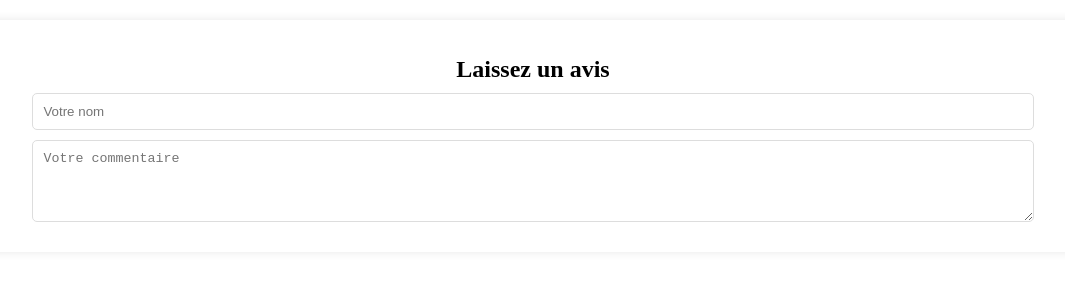
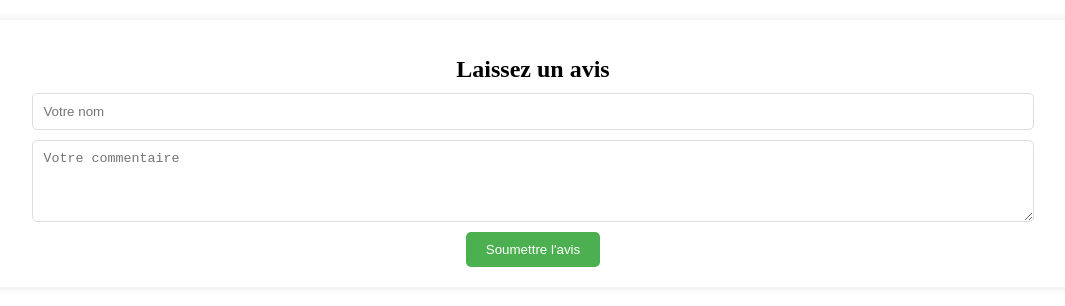
Before and after one commit to Roman30-dev/digitagpro, a plain HTML site: page avis.html in a window 1280 px wide. Shown: the whole page, without its empty margins (107-1172 px from the left). Drawn offline with Linux system fonts and the light colour scheme.

Commit message:
Update avis.html

```diff
--- a/avis.html
+++ b/avis.html
@@ -8,10 +8,14 @@
 <body>
     <div style="text-align: center; padding: 20px; margin: 20px 0; background-color: #fff; box-shadow: 0 0 10px rgba(0,0,0,0.1); border-radius: 10px;">
         <h1 style="font-size: 24px; margin-bottom: 10px;">Laissez un avis</h1>
-        <form style="display: flex; flex-direction: column; align-items: center;" method="POST" action="https://formsubmit.co/your-email@example.com">
+        <form style="display: flex; flex-direction: column; align-items: center;" method="POST" action="https://formsubmit.co/votre-email@example.com">
             <input style="width: 80%; padding: 10px; margin-bottom: 10px; border: 1px solid #ddd; border-radius: 5px;" required placeholder="Votre nom" name="Nom" type="text">
             <textarea style="width: 80%; padding: 10px; margin-bottom: 10px; border: 1px solid #ddd; border-radius: 5px;" required rows="4" placeholder="Votre commentaire" name="Commentaire"></textarea>
             <input type="hidden" name="_subject" value="Nouvel avis reçu!">
-            <input type="hidden" name="_cc" value="your-email@example.com">
+            <input type="hidden" name="_cc" value="digitagpro30@gmail.com"> <!-- Remplacez ici -->
             <input type="hidden" name="_autoresponse" value="Merci pour votre avis! Nous l'avons bien reçu.">
-            <button style="padding: 10px 20px; background-color: #4caf50; color: white; border: none; border-radius: 5px; cursor: pointer; transition: background-color 0.3s;" type
+            <button style="padding: 10px 20px; background-color: #4caf50; color: white; border: none; border-radius: 5px; cursor: pointer; transition: background-color 0.3s;" type="submit">Soumettre l'avis</button>
+        </form>
+    </div>
+</body>
+</html>
```
